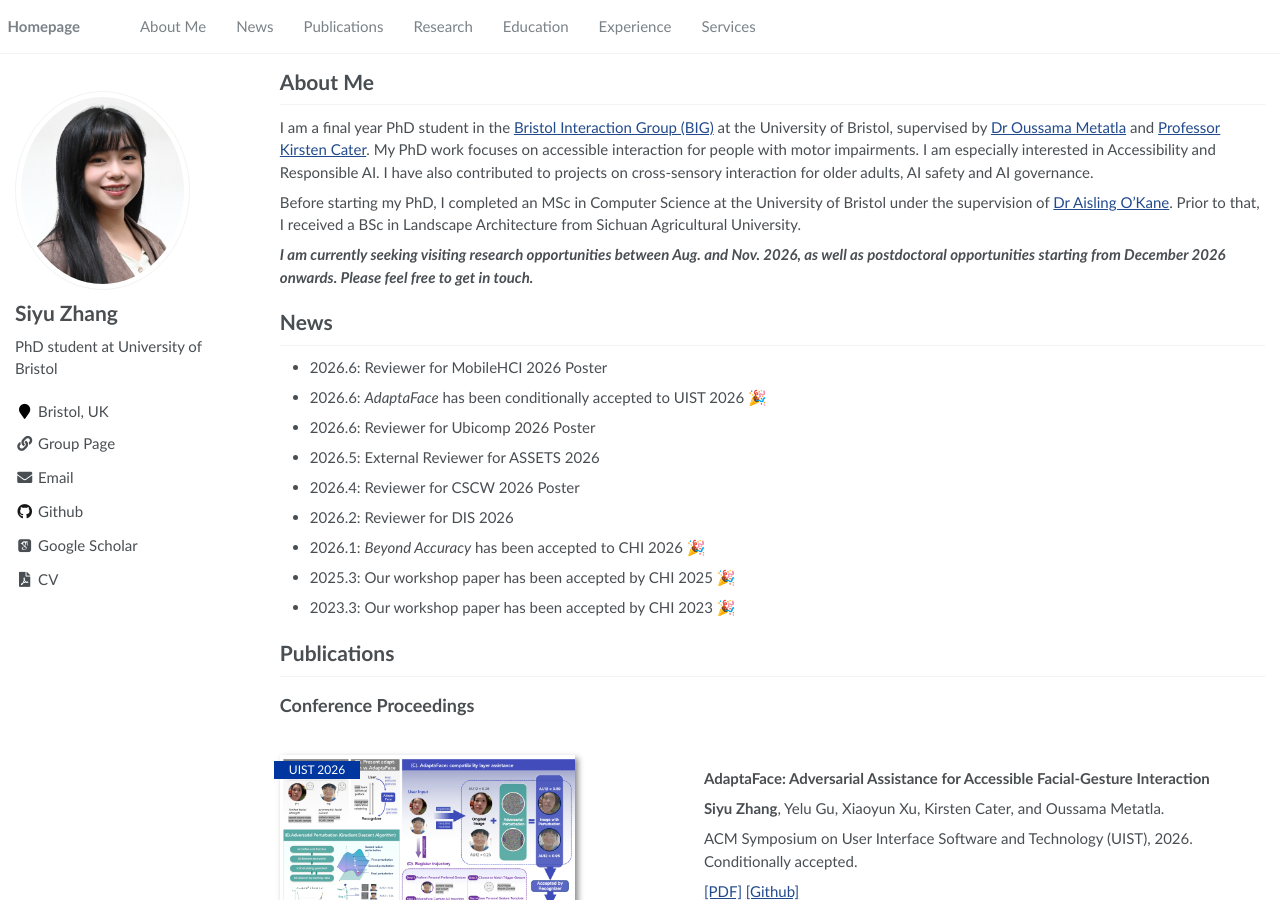
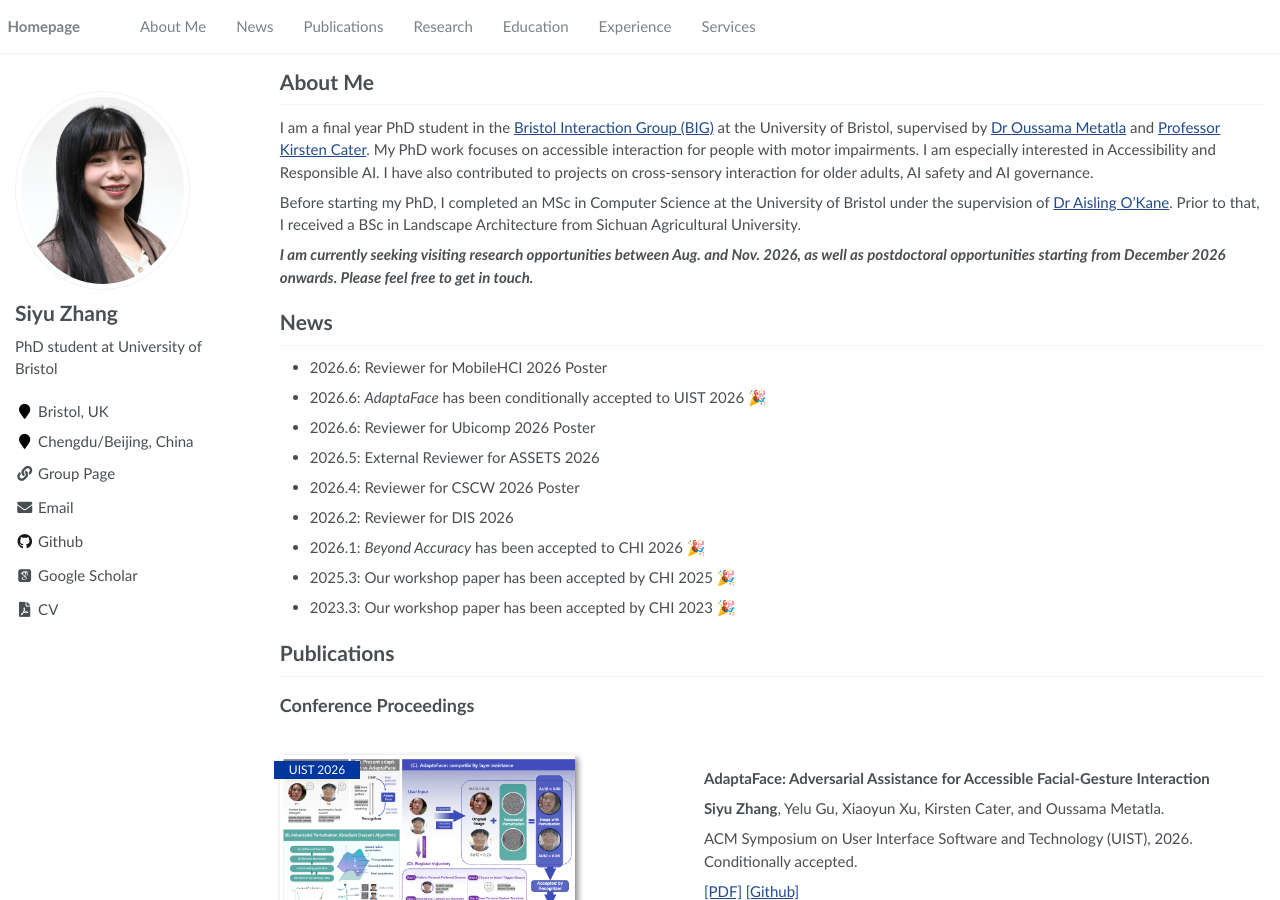
Before and after one commit to SiyuZhang-zsy/SiyuZhang-zsy.github.io, a Jekyll site: the page built from _pages/about.md, in a window 1280 px wide and 900 px high. Built offline with Jekyll 4.4.1, drawn with Linux system fonts in a browser that asks for light colours; some web fonts are replaced.

Commit message:
Add secondary profile location

```diff
--- a/_config.yml
+++ b/_config.yml
@@ -25,6 +25,7 @@ author:
   avatar           : "images/Siyu-photo.jpg"
   bio              : "PhD student at University of Bristol"
   location         : "Bristol, UK"
+  location_secondary : "Chengdu/Beijing, China"
   employer         :
   pubmed           :
   googlescholar    : "https://scholar.google.com/citations?view_op=search_authors&mauthors=Siyu+Zhang+University+of+Bristol&hl=en"
--- a/_includes/author-profile.html
+++ b/_includes/author-profile.html
@@ -18,6 +18,9 @@
     <ul class="author__urls social-icons">
       {% if author.location %}
         <li><i class="fa fa-fw fa-map-marker" aria-hidden="true"></i> {{ author.location }}</li>
+      {% endif %}
+      {% if author.location_secondary %}
+        <li><i class="fa fa-fw fa-map-marker" aria-hidden="true"></i> {{ author.location_secondary }}</li>
       {% endif %}
       {% if author.employer %}
         <li><i class="fa fa-fw fa-map-marker" aria-hidden="true"></i> {{ author.employer }}</li>
```
